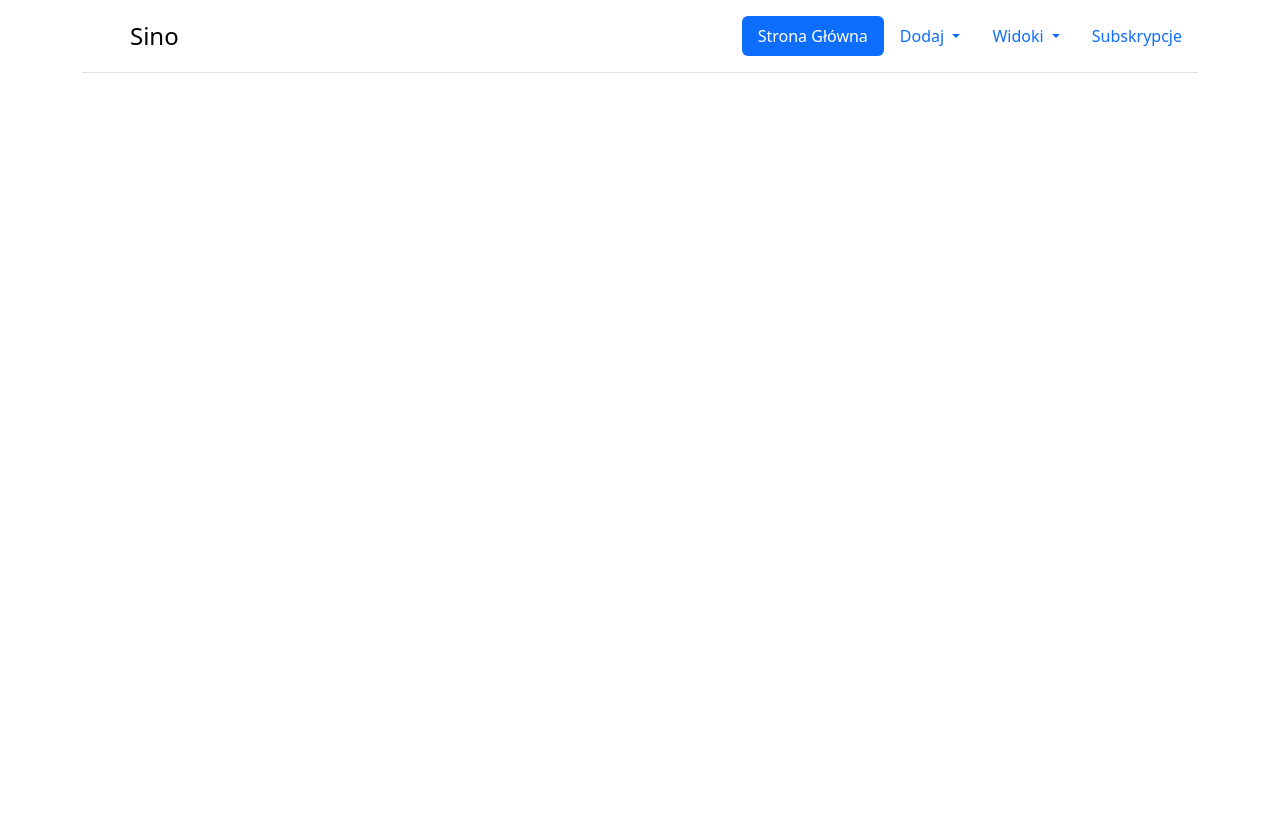
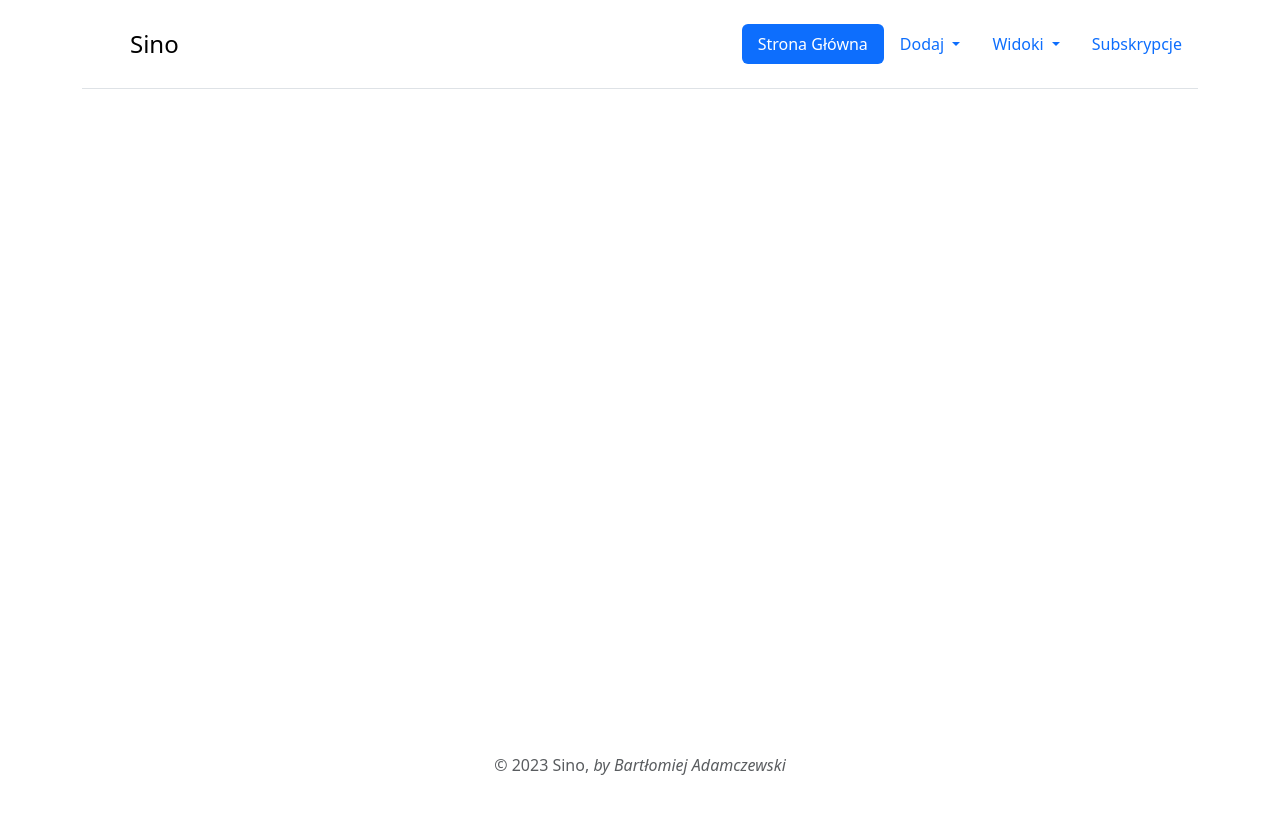
Before and after one commit to BartAdamPOZ/CMS_Sino, a PHP site: page / in a window 1280 px wide. Before the commit the page ends 73 px from the top, so only its background shows below. Run offline with PHP 8.4, Linux system fonts and the light colour scheme.

Commit message:
Added some new styling to header and created footer. Also made space for main content. Added comments to styles.css to made it cleaner.

```diff
--- a/css/styles.css
+++ b/css/styles.css
@@ -0,0 +1,95 @@
+/* big sections and objects */
+header {
+
+}
+
+
+main {
+  height: 75vh;
+}
+
+
+/* classes */
+
+
+
+
+
+/* id */
+
+
+
+
+
+/* buttons */
+
+
+
+
+/* other */
+
+
+
+
+@media only screen and (max-width: 1200px) {
+
+/* big sections and objects */
+
+
+
+
+/* classes */
+
+
+
+
+
+/* id */
+
+
+
+
+
+/* buttons */
+
+
+
+
+/* other */
+
+
+
+
+
+}
+
+
+
+@media only screen and (max-width: 600px) {
+
+/* big sections and objects */
+
+
+
+
+/* classes */
+
+
+
+
+
+/* id */
+
+
+
+
+
+/* buttons */
+
+
+
+
+/* other */
+
+
+}
--- a/includes/footer.php
+++ b/includes/footer.php
@@ -1,16 +1,18 @@
 
-  </main>
+    </main>
+  </div>
 
-<script
-  src="https://code.jquery.com/jquery-3.7.1.min.js"
+<script src="https://code.jquery.com/jquery-3.7.1.min.js"
   integrity="sha256-/JqT3SQfawRcv/BIHPThkBvs0OEvtFFmqPF/lYI/Cxo="
   crossorigin="anonymous"></script>
   <script src="https://cdnjs.cloudflare.com/ajax/libs/jquery-validate/1.19.5/jquery.validate.min.js"></script>
   <script src="/js/script.js"></script>
 </body>
 
-<footer>
-
-</footer>
+<div class="container">
+  <footer class="py-3 my-4">
+    <p class="text-center text-body-secondary">© 2023 Sino, <em>by Bartłomiej Adamczewski</em></p>
+  </footer>
+</div>
 
 </html>
--- a/includes/header.php
+++ b/includes/header.php
@@ -10,12 +10,11 @@
   <title>Sino</title>
 </head>
 <body>
-  <main>
 
-    <div class="container">
-    <header class="d-flex flex-wrap justify-content-center py-3 mb-4 border-bottom">
+  <div class="container">
+    <header class="d-flex flex-wrap justify-content-center py-4 mb-4 border-bottom">
       <a href="/" class="d-flex align-items-center mb-3 mb-md-0 me-md-auto link-body-emphasis text-decoration-none">
-        <svg class="bi me-2" width="40" height="32"><use xlink:href="#bootstrap"></use></svg>
+        <svg class="bi me-2" width="40" height="32"></svg>
         <span class="fs-4">Sino</span>
       </a>
 
@@ -47,4 +46,7 @@
         <li class="nav-item"><a href="#" class="nav-link">Subskrypcje</a></li>
       </ul>
     </header>
-    </div>
+  </div>
+
+  <div class="container">
+    <main>
--- a/index.php
+++ b/index.php
@@ -8,11 +8,4 @@ require 'includes/header.php';
 
 ?>
 
-<main>
-
-
-
-
-</main>
-
 <?php require 'includes/footer.php' ?>
```
